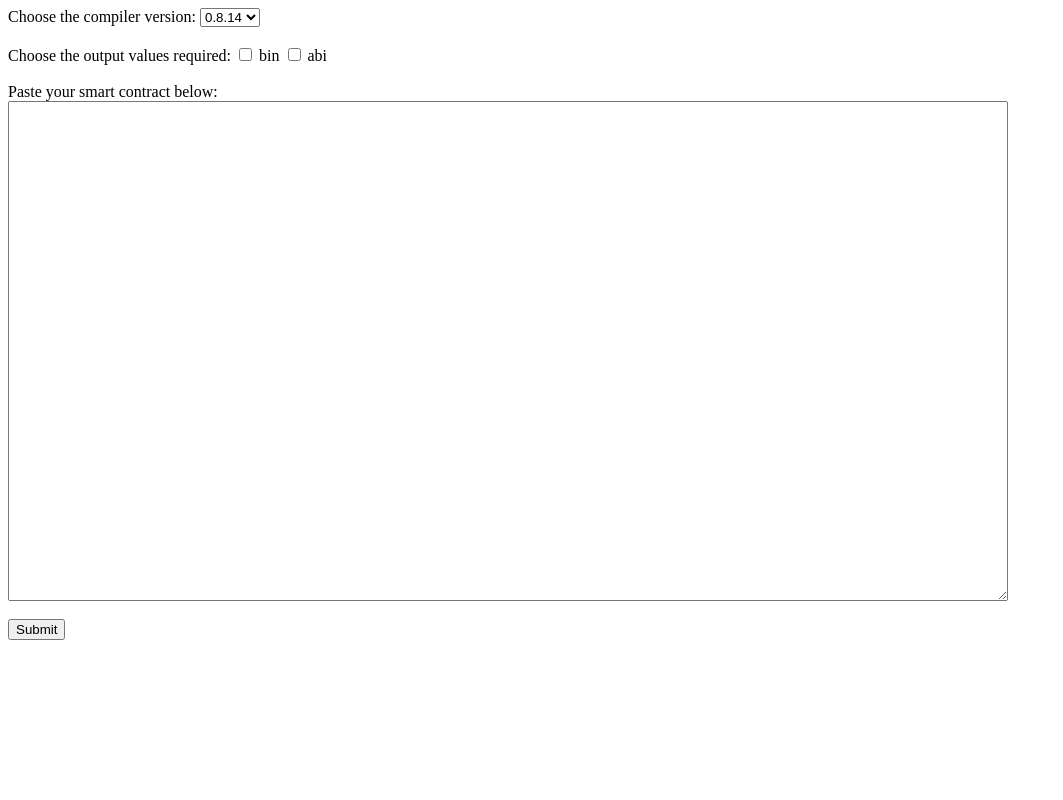
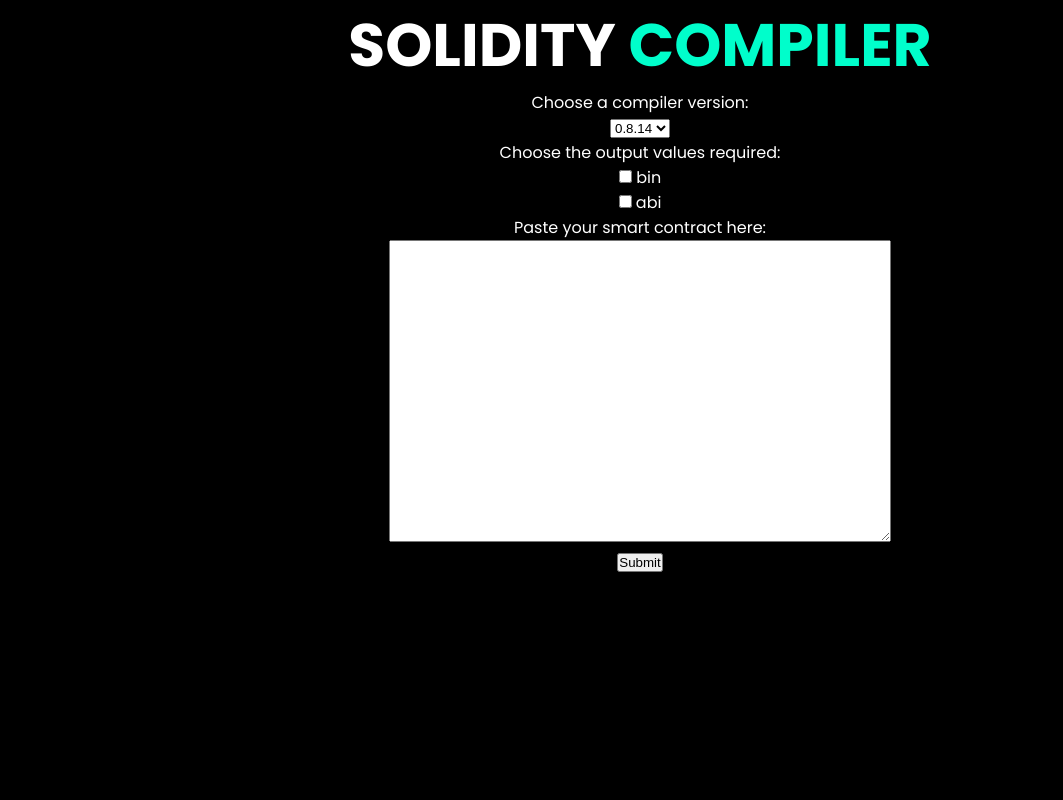
Before and after one commit to vishnuram1999/SolGUI, a Flask app: page / in a window 1280 px wide. Shown: the whole page, without its empty margins (0-1063 px from the left). Run offline with Flask 2, Linux system fonts and the light colour scheme; some libraries are stand-ins or nearby versions.

Commit message:
version-1.0.2

```diff
--- a/requirements.txt
+++ b/requirements.txt
@@ -1,2 +1,3 @@
+gunicorn==20.1.0
 py-solc-x==1.1.1
 Flask==2.1.2
--- /dev/null
+++ b/static/styles/style.css
@@ -0,0 +1,37 @@
+* {
+	margin: 0;
+	padding: 0;
+}
+body {
+	font-family: 'Poppins', sans-serif;
+	background-color:black;
+	color: white;
+	text-align: center;
+}
+header {
+	position: relative;
+	background-color:black;
+}
+.dropdown {
+	color:white;
+}
+.welcome-text {
+	position: relative;
+	text-align: center;
+	background-color:black;
+}
+.welcome-text h1 {
+	text-align: center;
+	color: #fff;
+	text-transform: uppercase;
+	font-size: 60px;
+	top: -50px;
+
+}
+.welcome-text h1 span {
+	color: #00fecb;
+}
+.showdata {
+	top: -20px;
+	text-align: center;
+}
--- a/templates/index.html
+++ b/templates/index.html
@@ -1,9 +1,15 @@
-<html>
+<!DOCTYPE html>
+<!--Code by Divinector (www.divinectorweb.com)-->
+<html lang="en">
     <head>
+        <meta charset="UTF-8">
+        <title>Solidity Compiler GUI</title>
+        <link href="https://fonts.googleapis.com/css2?family=Poppins:wght@400;600;700;900&display=swap" rel="stylesheet">
+        <link rel= "stylesheet" type= "text/css" href= "{{ url_for('static',filename='styles/style.css') }}">
         <script src="https://ajax.googleapis.com/ajax/libs/jquery/3.1.1/jquery.min.js"></script>
         <script>
             function myFunction() {
-                var compilerVersion = $('#versions').val()
+                var compilerVersion = $('#compiler-versions').val()
                 var bin = document.querySelector('#bin').checked;
                 var abi = document.querySelector('#abi').checked;
                 var contractPaste = $('#contractPaste').val()
@@ -26,12 +32,17 @@
         </script>
     </head>
     <body>
-        <p>
-            <label for="version">Choose the compiler version:</label>
-            <select name="version" id="versions">
+        <header>
+            <div class="welcome-text">
+                <h1>Solidity <span>Compiler</span></h1>
+            </div>
+        </header>
+        <div class="dropdown">
+                <label for="compiler-versions">Choose a compiler version:</label><br>
+                <select name="compiler-versions" id="compiler-versions">
                     <option value="0.8.14">0.8.14</option>
                     <option value="0.8.13">0.8.13</option>
-              <option value="0.8.12">0.8.12</option>
+                    <option value="0.8.12">0.8.12</option><
                     <option value="0.8.11">0.8.11</option>
                     <option value="0.8.10">0.8.10</option>
                     <option value="0.8.9">0.8.9</option>
@@ -42,24 +53,28 @@
                     <option value="0.8.4">0.8.4</option>
                     <option value="0.8.3">0.8.3</option>
                     <option value="0.8.2">0.8.2</option>
+                    <option value="0.8.1">0.8.1</option>
                     <option value="0.8.0">0.8.0</option>
                 </select>
-            <br><br>
-
-            <label for="output_values">Choose the output values required:</label>
-            <input type="checkbox" id="bin" name="bin" value="bin">
-            <label for="bin">bin</label>
-            <input type="checkbox" id="abi" name="abi" value="abi">
-            <label for="abi">abi</label>
-            <br><br>
-
-            <label for="contractPaste">Paste your smart contract below:</label>
+        </div>
+        <div class="checkbox">
+            <label for="outputvalues">Choose the output values required:</label>
+            <div>
+                <input type="checkbox" id="bin" value="bin">
+                <label for="checkbtn">bin</label>
+            </div>
+            <div>
+                <input type="checkbox" id="abi" value="abi">
+                <label for="checkbtn1">abi</label>
+            </div>
+        </div>
+        <div class="text">
+            <label for="text">Paste your smart contract here:</label>
             <br>
-            <textarea type="text" style="width: 1000px; height: 500px;" id="contractPaste"></textarea>
-            <br><br>
-
-            <button id="clicked" onclick="myFunction()">Submit</button>
-        </p>
+            <textarea type="text" style="width: 500px; height: 300px;" id="contractPaste"></textarea>
+            <br>
+            <button class="inputbtn" id="clicked" onclick="myFunction()">Submit</button>
+        </div>
         <div class="show-data"></div>
     </body>
 </html>
```
Also changed, not shown: README.md, app.py (renamed from main.py), 1 other file. Lines whose indentation alone changed are shown as unchanged.
